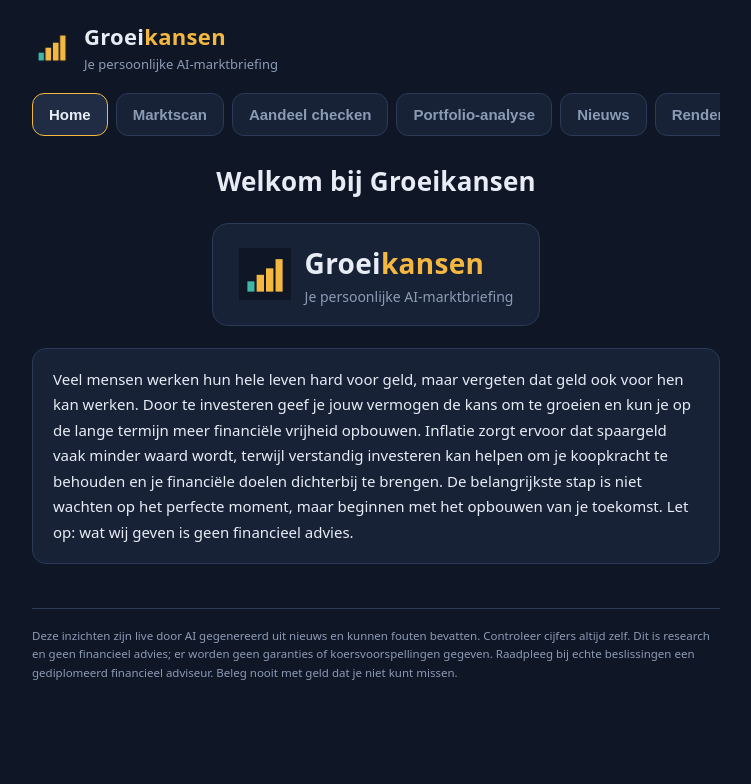
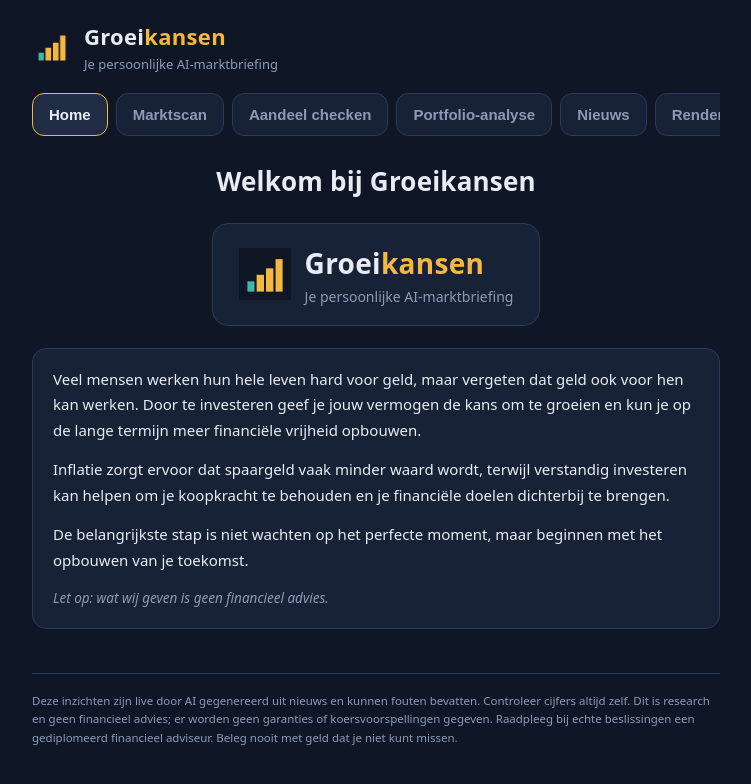
Before and after one commit to lucobos007-arch/groeikansen-, a Next.js app: page / in a window 1280 px wide. Shown: the top 784 px of the page, without its empty margins (264-1015 px from the left). Built offline with nearby package versions, Linux system fonts and the light colour scheme.

Commit message:
Splits Home-tekst op in alinea's
Maakt de uitlegtekst op de Home-tab beter leesbaar door 'm in losse
alinea's te knippen, met de advies-disclaimer als aparte regel.

```diff
--- a/app/globals.css
+++ b/app/globals.css
@@ -689,6 +689,17 @@ body {
   border-radius: 14px;
   padding: 18px 20px;
 }
+.home-text p {
+  margin: 0 0 14px;
+}
+.home-text p:last-child {
+  margin-bottom: 0;
+}
+.home-text-note {
+  color: var(--muted);
+  font-size: 13.5px;
+  font-style: italic;
+}
 
 /* Footer */
 .footer {
--- a/app/page.tsx
+++ b/app/page.tsx
@@ -442,17 +442,26 @@ function HomeTab() {
           <div className="home-brand-subtitle">Je persoonlijke AI-marktbriefing</div>
         </div>
       </div>
-      <p className="home-text">
-        Veel mensen werken hun hele leven hard voor geld, maar vergeten dat
-        geld ook voor hen kan werken. Door te investeren geef je jouw
-        vermogen de kans om te groeien en kun je op de lange termijn meer
-        financiële vrijheid opbouwen. Inflatie zorgt ervoor dat spaargeld
-        vaak minder waard wordt, terwijl verstandig investeren kan helpen om
-        je koopkracht te behouden en je financiële doelen dichterbij te
-        brengen. De belangrijkste stap is niet wachten op het perfecte
-        moment, maar beginnen met het opbouwen van je toekomst. Let op: wat
-        wij geven is geen financieel advies.
-      </p>
+      <div className="home-text">
+        <p>
+          Veel mensen werken hun hele leven hard voor geld, maar vergeten dat
+          geld ook voor hen kan werken. Door te investeren geef je jouw
+          vermogen de kans om te groeien en kun je op de lange termijn meer
+          financiële vrijheid opbouwen.
+        </p>
+        <p>
+          Inflatie zorgt ervoor dat spaargeld vaak minder waard wordt,
+          terwijl verstandig investeren kan helpen om je koopkracht te
+          behouden en je financiële doelen dichterbij te brengen.
+        </p>
+        <p>
+          De belangrijkste stap is niet wachten op het perfecte moment, maar
+          beginnen met het opbouwen van je toekomst.
+        </p>
+        <p className="home-text-note">
+          Let op: wat wij geven is geen financieel advies.
+        </p>
+      </div>
     </div>
   );
 }
```
